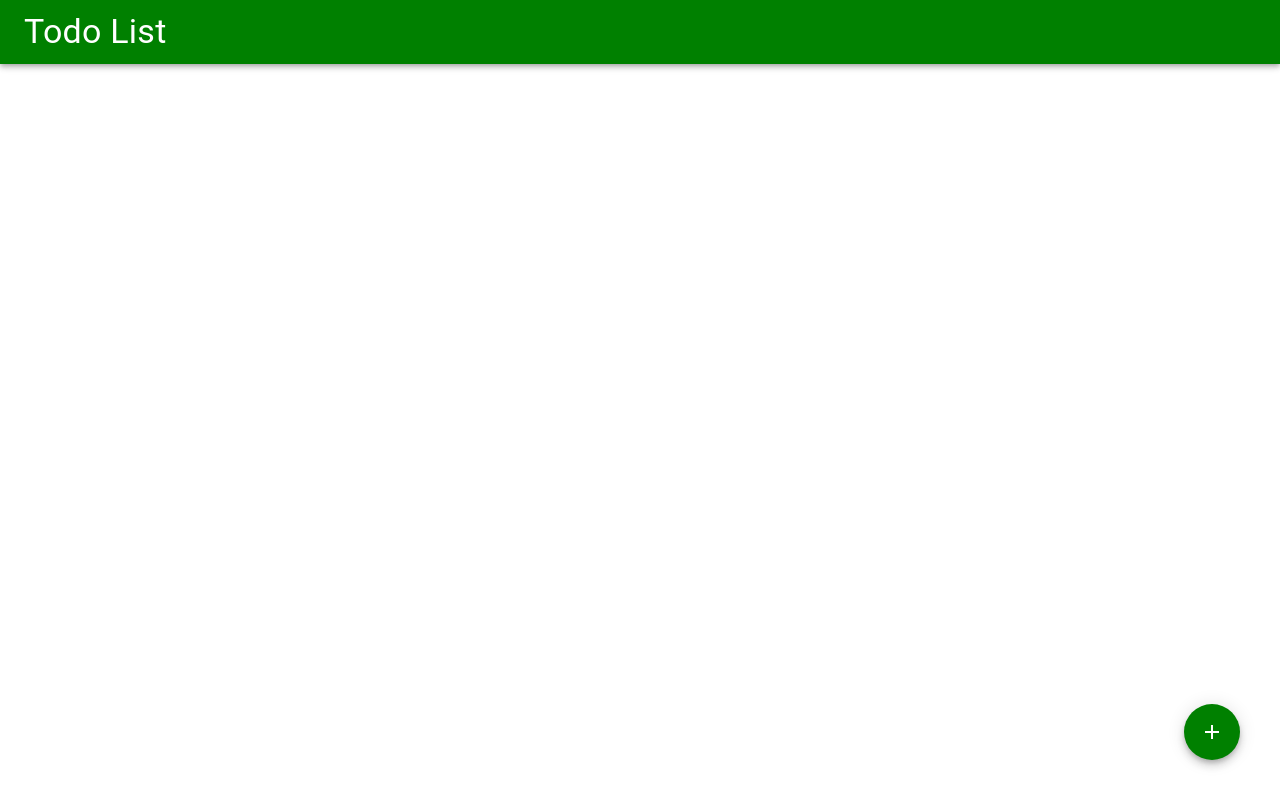
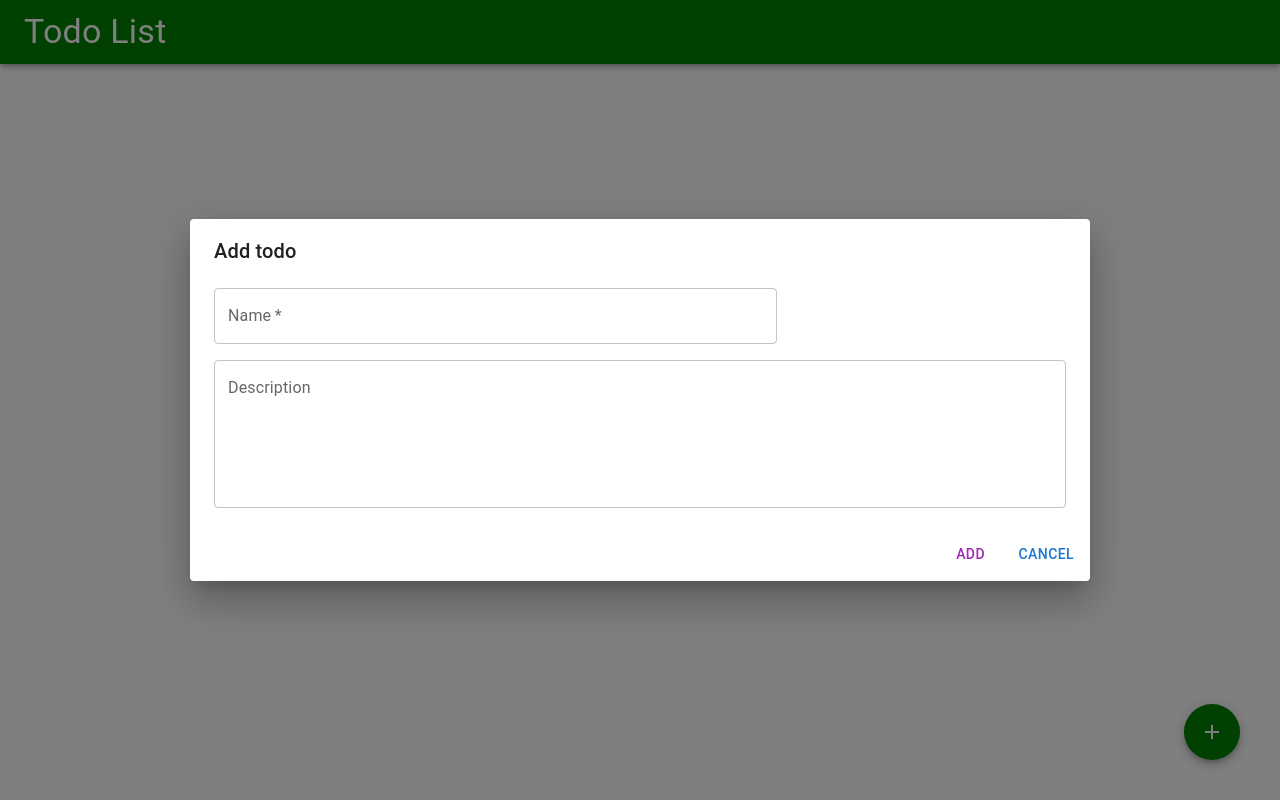
Before and after one commit to ianyong/todo-frontend, a React (Create React App) app: page / in a window 1280 px wide. Both pictures are taken after a click on the button 1212 px from the left and 732 px from the top of the page. Built offline with nearby package versions, Linux system fonts and the light colour scheme; no server answers.

Commit message:
Add create todo dialog

```diff
--- a/package.json
+++ b/package.json
@@ -6,6 +6,7 @@
     "@emotion/react": "^11.4.1",
     "@emotion/styled": "^11.3.0",
     "@mui/icons-material": "^5.0.1",
+    "@mui/lab": "^5.0.0-alpha.49",
     "@mui/material": "^5.0.2",
     "@mui/styles": "^5.0.1",
     "@testing-library/jest-dom": "^5.11.4",
--- a/src/components/FloatingActionButton.tsx
+++ b/src/components/FloatingActionButton.tsx
@@ -1,7 +1,8 @@
-import React from 'react';
+import React, { useState } from 'react';
 import { Fab } from '@mui/material';
 import AddIcon from '@mui/icons-material/Add';
 import { makeStyles } from '@mui/styles';
+import TodoAddDialog from './TodoAddDialog';
 
 const useStyles = makeStyles(() => ({
   fab: {
@@ -19,11 +20,15 @@ const useStyles = makeStyles(() => ({
 
 const FloatingActionButton: React.FunctionComponent = () => {
   const classes = useStyles();
+  const [isAddDialogOpen, setIsAddDialogOpen] = useState(false);
 
   return (
-    <Fab className={classes.fab}>
-      <AddIcon />
-    </Fab>
+    <>
+      <Fab className={classes.fab} onClick={() => setIsAddDialogOpen(true)}>
+        <AddIcon />
+      </Fab>
+      <TodoAddDialog isOpen={isAddDialogOpen} handleClose={() => setIsAddDialogOpen(false)} />
+    </>
   );
 };
 
--- /dev/null
+++ b/src/components/TodoAddDialog.tsx
@@ -0,0 +1,55 @@
+import React from 'react';
+import { Button, Dialog, DialogActions, DialogContent, DialogTitle } from '@mui/material';
+import { useDispatch } from 'react-redux';
+import { Formik, FormikProps } from 'formik';
+import TodoForm, { TodoFormData } from '../forms/TodoForm';
+import { TodoPostData } from '../types/todos';
+import { createTodo } from '../store/todos/operations';
+
+interface Props {
+  isOpen: boolean;
+  handleClose: () => void;
+}
+
+const TodoAddDialog: React.FunctionComponent<Props> = ({ isOpen, handleClose }: Props) => {
+  const dispatch = useDispatch();
+  const handleAdd = async (todo: TodoPostData) => {
+    dispatch(createTodo(todo));
+    handleClose();
+  };
+
+  const initialValues: TodoFormData = {
+    name: '',
+    description: '',
+    dueDate: new Date(),
+  };
+
+  return (
+    <Dialog open={isOpen} maxWidth="md" fullWidth scroll="paper">
+      <Formik initialValues={initialValues} onSubmit={handleAdd} validateOnMount>
+        {(formikProps: FormikProps<TodoFormData>) => (
+          <>
+            <DialogTitle>Add todo</DialogTitle>
+            <DialogContent>
+              <TodoForm />
+            </DialogContent>
+            <DialogActions>
+              <Button
+                color="secondary"
+                onClick={formikProps.handleSubmit as any}
+                disabled={formikProps.isSubmitting || !formikProps.isValid}
+              >
+                Add
+              </Button>
+              <Button color="primary" onClick={handleClose}>
+                Cancel
+              </Button>
+            </DialogActions>
+          </>
+        )}
+      </Formik>
+    </Dialog>
+  );
+};
+
+export default TodoAddDialog;
--- /dev/null
+++ b/src/forms/TodoForm.tsx
@@ -0,0 +1,66 @@
+import React from 'react';
+import { Form, useFormikContext } from 'formik';
+import { Grid, TextField } from '@mui/material';
+import DatePicker from '@mui/lab/DatePicker';
+import { LocalizationProvider } from '@mui/lab';
+import DateAdapter from '@mui/lab/AdapterMoment';
+import { makeStyles } from '@mui/styles';
+
+const useStyles = makeStyles(() => ({
+  form: {
+    paddingTop: '5px',
+  },
+}));
+
+export interface TodoFormData {
+  name: string;
+  description: string;
+  dueDate: Date;
+}
+
+const TodoForm: React.FunctionComponent = () => {
+  const classes = useStyles();
+  const { handleChange, setFieldValue, values } = useFormikContext<TodoFormData>();
+
+  return (
+    <Form className={classes.form}>
+      <Grid container spacing={2}>
+        <Grid item xs={8}>
+          <TextField
+            name="name"
+            label="Name"
+            value={values.name}
+            onChange={(event) => handleChange(event)}
+            variant="outlined"
+            fullWidth
+            required
+          />
+        </Grid>
+        <Grid item xs={4}>
+          <LocalizationProvider dateAdapter={DateAdapter}>
+            <DatePicker
+              label="Due Date"
+              value={values.dueDate}
+              onChange={(date) => setFieldValue('dueDate', date)}
+              renderInput={(params) => <TextField {...params} required />}
+            />
+          </LocalizationProvider>
+        </Grid>
+        <Grid item xs={12}>
+          <TextField
+            name="description"
+            label="Description"
+            value={values.description}
+            onChange={(event) => handleChange(event)}
+            variant="outlined"
+            fullWidth
+            multiline
+            rows={5}
+          />
+        </Grid>
+      </Grid>
+    </Form>
+  );
+};
+
+export default TodoForm;
```
Also changed, not shown: .eslintrc.json, 1 other file (tests, documents, lock files or other folders).
